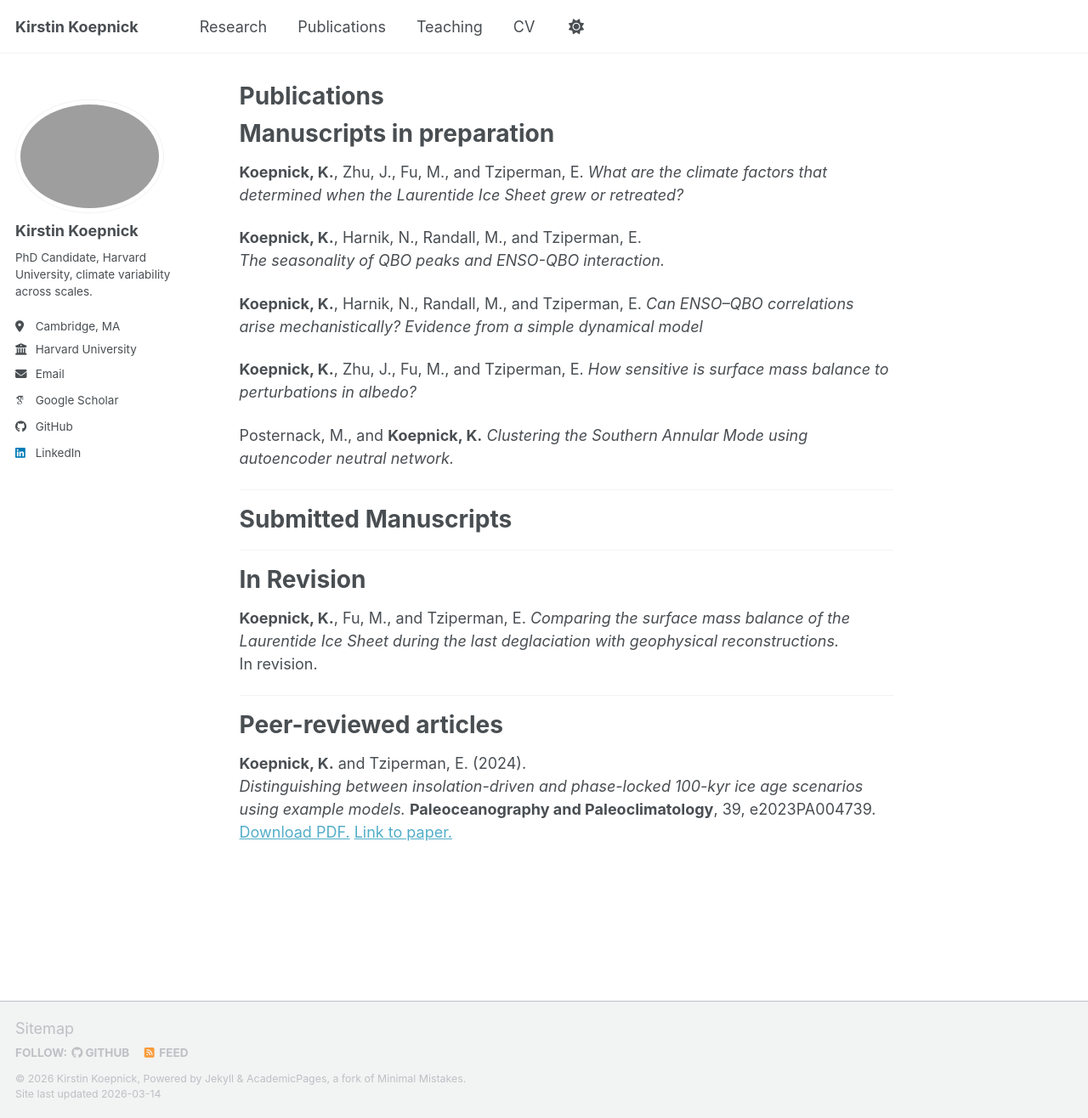
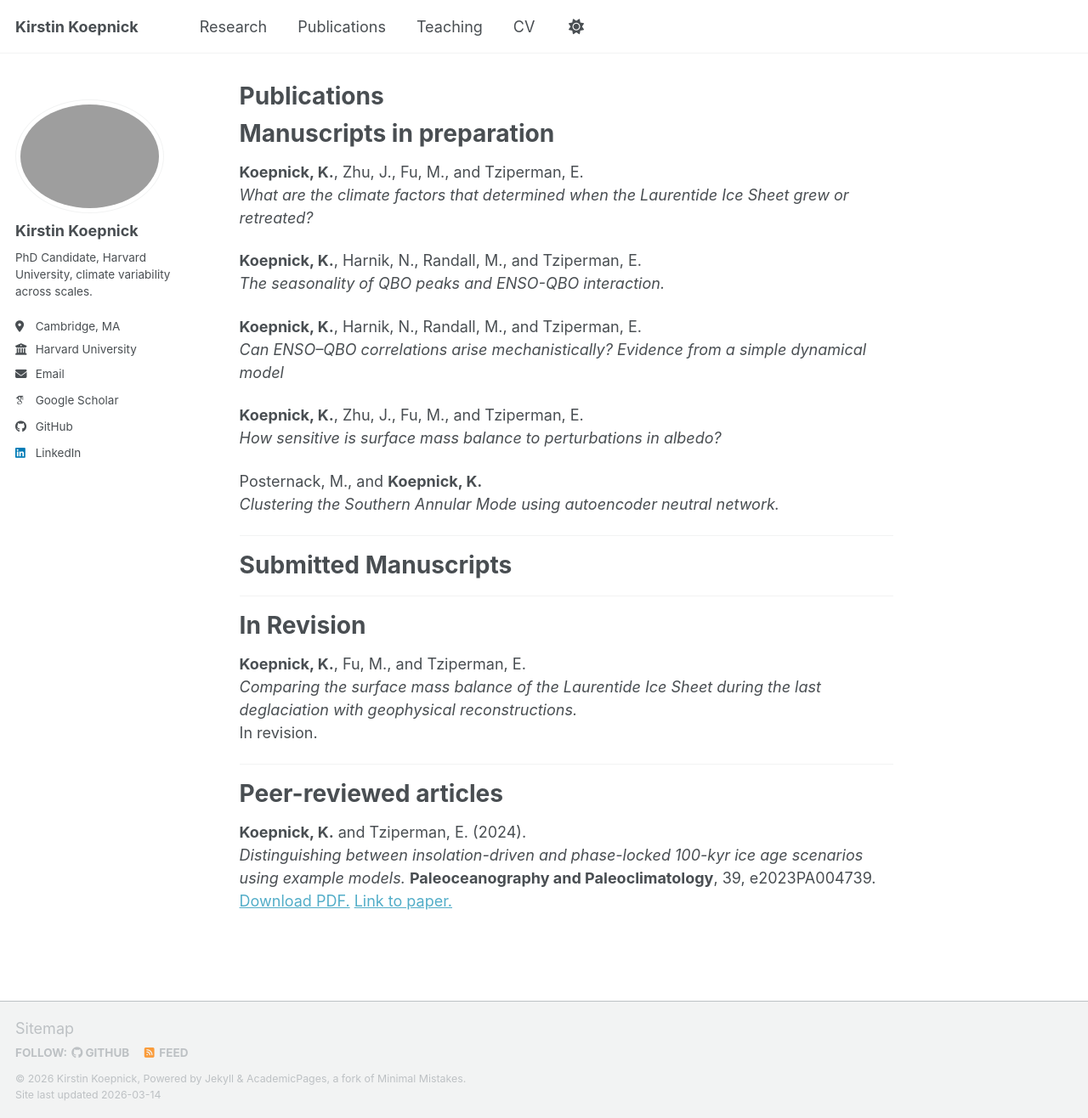
Before and after one commit to kirstinkoepnick/kirstinkoepnick.github.io, a Jekyll site: the page built from _pages/publications.md, in a window 1280 px wide and 1316 px high. Shown: the whole window at 85% size. Built offline with Jekyll 4.4.1, drawn with Linux system fonts in a browser that asks for light colours; some web fonts are replaced; a script bundle is joined from its source files by our own code; library files that are not in the unit come from our copies.

```diff
--- a/_pages/publications.md
+++ b/_pages/publications.md
@@ -7,19 +7,19 @@ author_profile: true
 
 # Manuscripts in preparation
 
-**Koepnick, K.**, Zhu, J., Fu, M., and Tziperman, E.
+**Koepnick, K.**, Zhu, J., Fu, M., and Tziperman, E. <br>
 *What are the climate factors that determined when the Laurentide Ice Sheet grew or retreated?*
 
-**Koepnick, K.**, Harnik, N., Randall, M., and Tziperman, E.
+**Koepnick, K.**, Harnik, N., Randall, M., and Tziperman, E. <br>
 *The seasonality of QBO peaks and ENSO-QBO interaction.*
 
-**Koepnick, K.**, Harnik, N., Randall, M., and Tziperman, E.
+**Koepnick, K.**, Harnik, N., Randall, M., and Tziperman, E. <br>
 *Can ENSO–QBO correlations arise mechanistically? Evidence from a simple dynamical model*
 
-**Koepnick, K.**, Zhu, J., Fu, M., and Tziperman, E.
+**Koepnick, K.**, Zhu, J., Fu, M., and Tziperman, E. <br>
 *How sensitive is surface mass balance to perturbations in albedo?*
 
-Posternack, M., and **Koepnick, K.**
+Posternack, M., and **Koepnick, K.** <br>
 *Clustering the Southern Annular Mode using autoencoder neutral network.*
 
 ---
@@ -30,7 +30,7 @@ Posternack, M., and **Koepnick, K.**
 
 # In Revision
 
-**Koepnick, K.**, Fu, M., and Tziperman, E.
+**Koepnick, K.**, Fu, M., and Tziperman, E. <br>
 *Comparing the surface mass balance of the Laurentide Ice Sheet during the last deglaciation with geophysical reconstructions.*
 In revision.
 
@@ -38,6 +38,6 @@ In revision.
 
 # Peer-reviewed articles
 
-**Koepnick, K.** and Tziperman, E. (2024).
+**Koepnick, K.** and Tziperman, E. (2024). <br>
 *Distinguishing between insolation-driven and phase-locked 100-kyr ice age scenarios using example models.* **Paleoceanography and Paleoclimatology**, 39, e2023PA004739.
 [Download PDF.](/files/papers/koepnick-tziperman-2024-ice-ages.pdf) [Link to paper.](https://doi.org/10.1029/2023PA004739)
```
